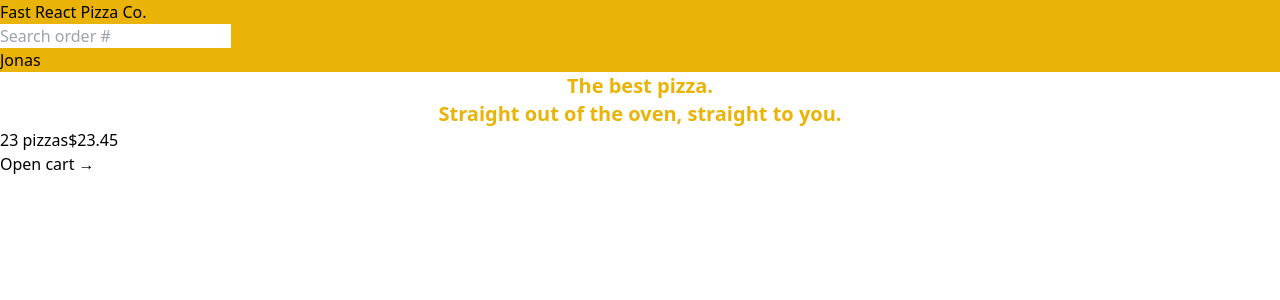
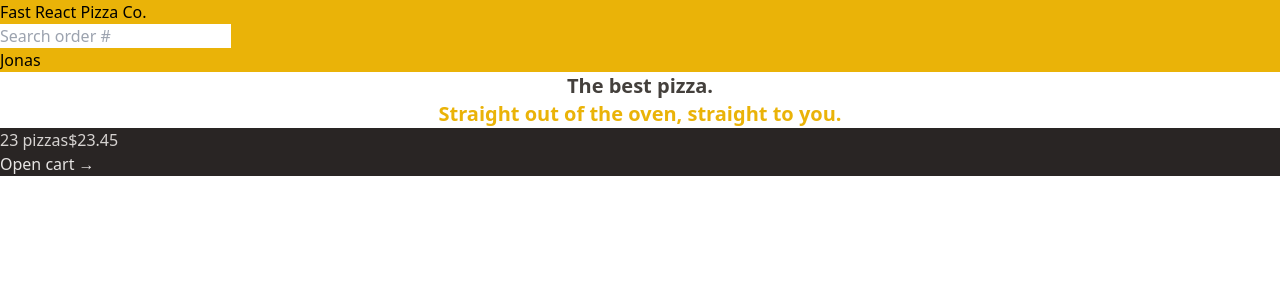
Before and after one commit to Coblexx/fast-react-pizza, a React (Vite) app: page / in a window 1280 px wide. Shown: the top 300 px of the page. Built offline with nearby package versions, Linux system fonts and the light colour scheme.

Commit message:
fix: start formatting with tailwind

```diff
--- a/src/features/Cart/CartOverview.jsx
+++ b/src/features/Cart/CartOverview.jsx
@@ -2,8 +2,8 @@
 
 function CartOverview() {
   return (
-    <div>
-      <p>
+    <div className="bg-stone-800 text-stone-200">
+      <p className="text-stone-300">
         <span>23 pizzas</span>
         <span>$23.45</span>
       </p>
--- a/src/ui/Home.jsx
+++ b/src/ui/Home.jsx
@@ -1,10 +1,12 @@
 function Home() {
   return (
     <div>
-      <h1 className="text-center text-xl font-semibold text-yellow-500">
+      <h1 className="text-center text-xl font-semibold text-stone-700">
         The best pizza.
         <br />
-        Straight out of the oven, straight to you.
+        <span className="text-yellow-500">
+          Straight out of the oven, straight to you.
+        </span>
       </h1>
     </div>
   );
```
